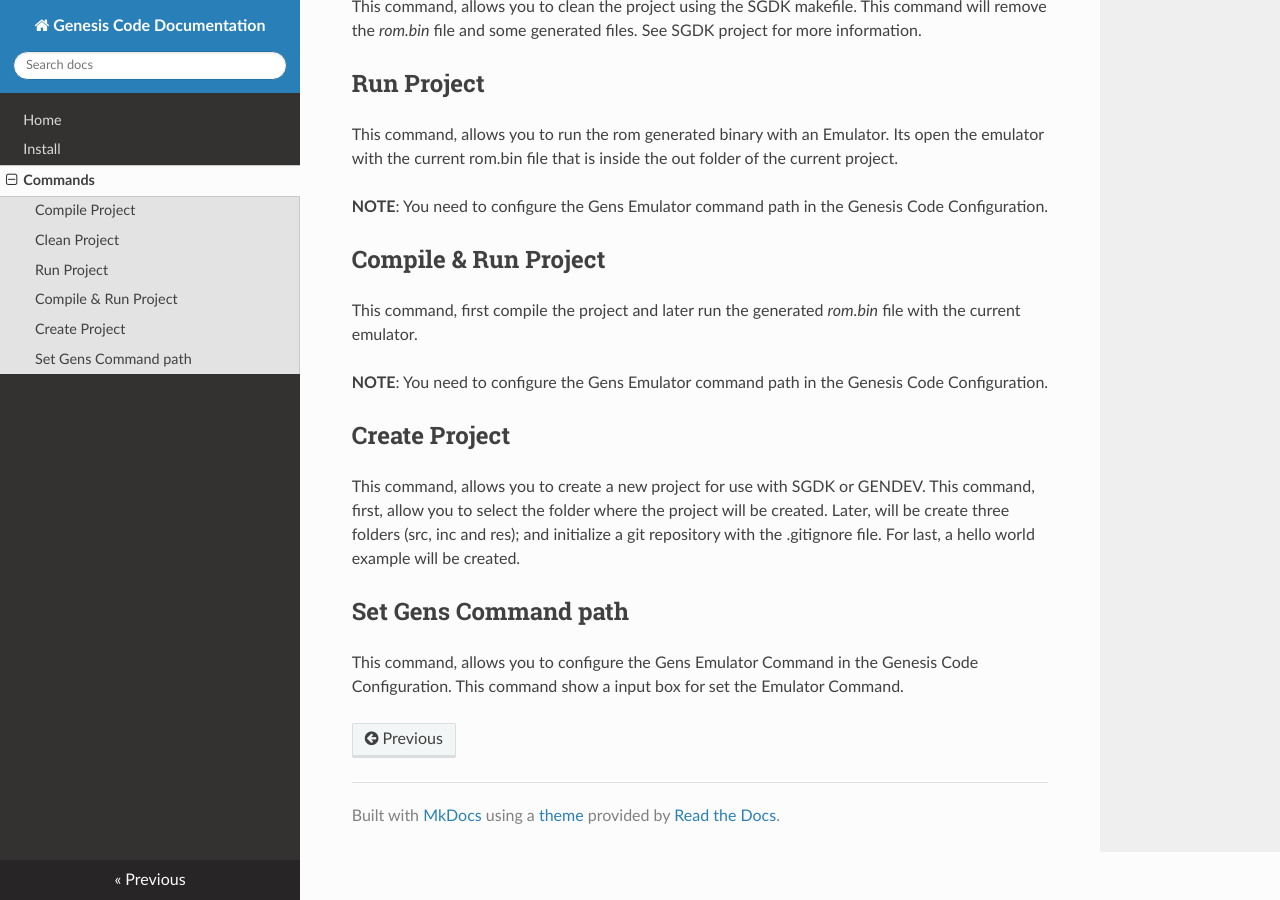
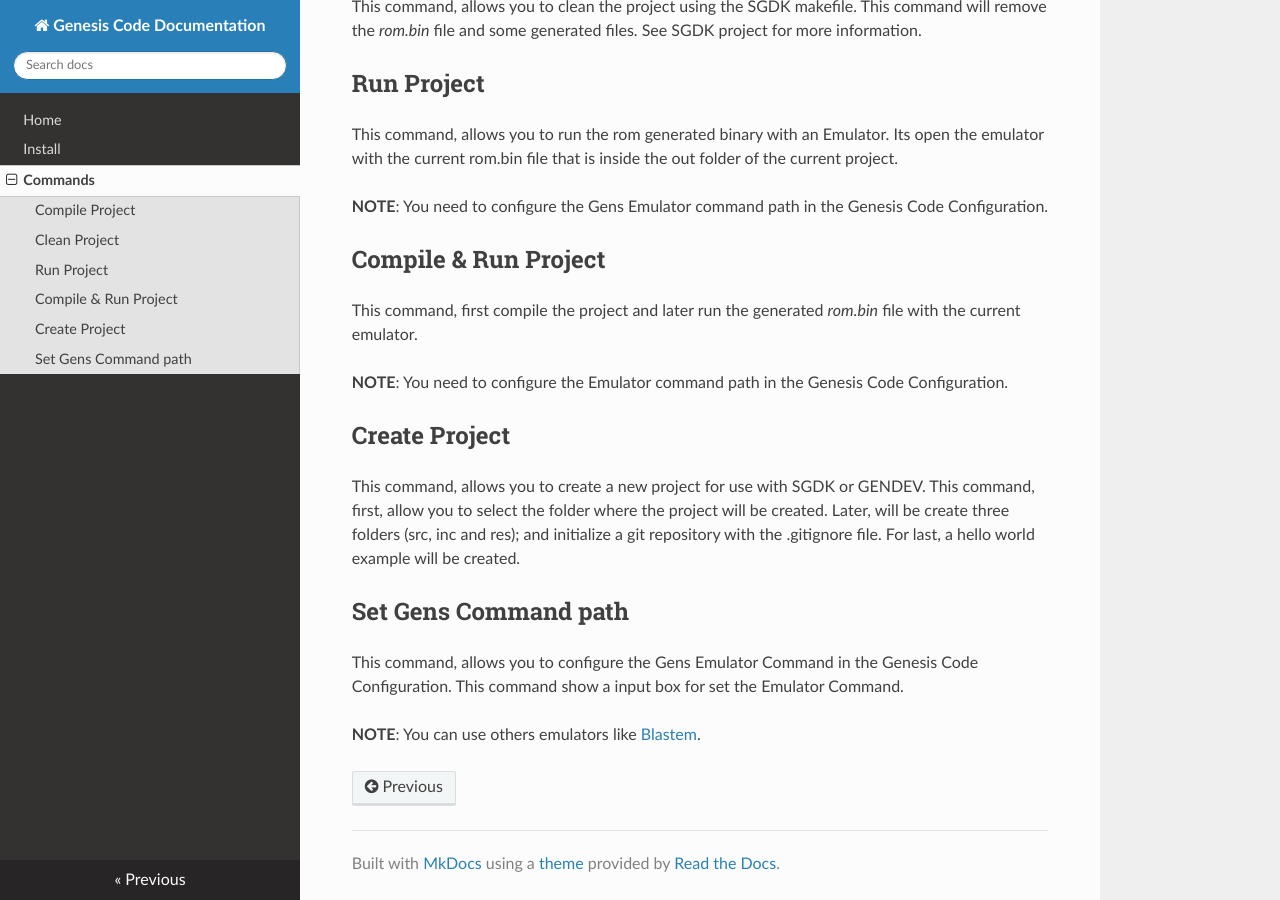
Before and after one commit to zerasul/genesis-code-docs, an MkDocs documentation site: the page built from docs/commands.md, in a window 1280 px wide and 900 px high, scrolled down 637 px. Built offline with MkDocs 1.6.1, drawn with Linux system fonts in a browser that asks for light colours; nearby versions of some CDN libraries.

Commit message:
updating documentation with the use of blastem.

```diff
--- a/docs/commands.md
+++ b/docs/commands.md
@@ -29,7 +29,7 @@ This command, allows you to run the rom generated binary with an Emulator. Its o
 
 This command, first compile the project and later run the generated _rom.bin_ file with the current emulator.
 
-**NOTE**: You need to configure the Gens Emulator command path in the Genesis Code Configuration.
+**NOTE**: You need to configure the Emulator command path in the Genesis Code Configuration.
 
 ## Create Project
 
@@ -38,3 +38,5 @@ This command, allows you to create a new project for use with SGDK or GENDEV. Th
 ## Set Gens Command path
 
 This command, allows you to configure the Gens Emulator Command in the Genesis Code Configuration. This command show a input box for set the Emulator Command.
+
+**NOTE**: You can use others emulators like [Blastem](https://www.retrodev.com/blastem/).
```
Also changed, not shown: docs/install.md (+2 -0 lines).
